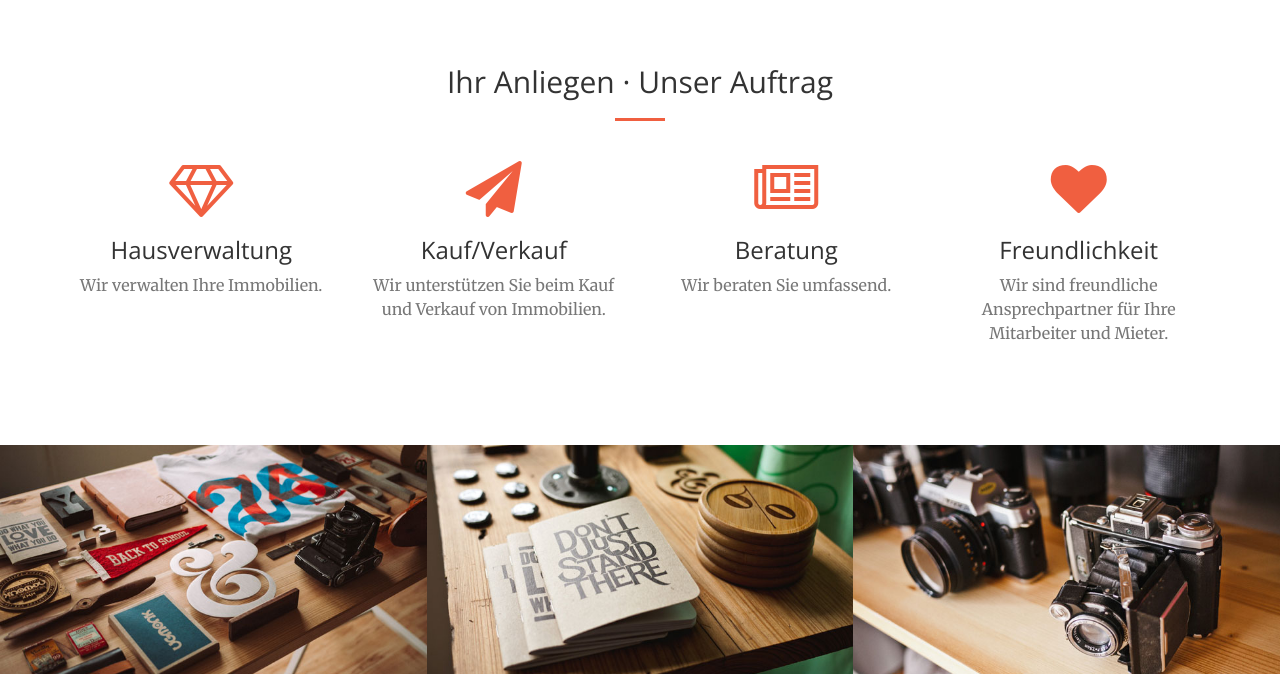
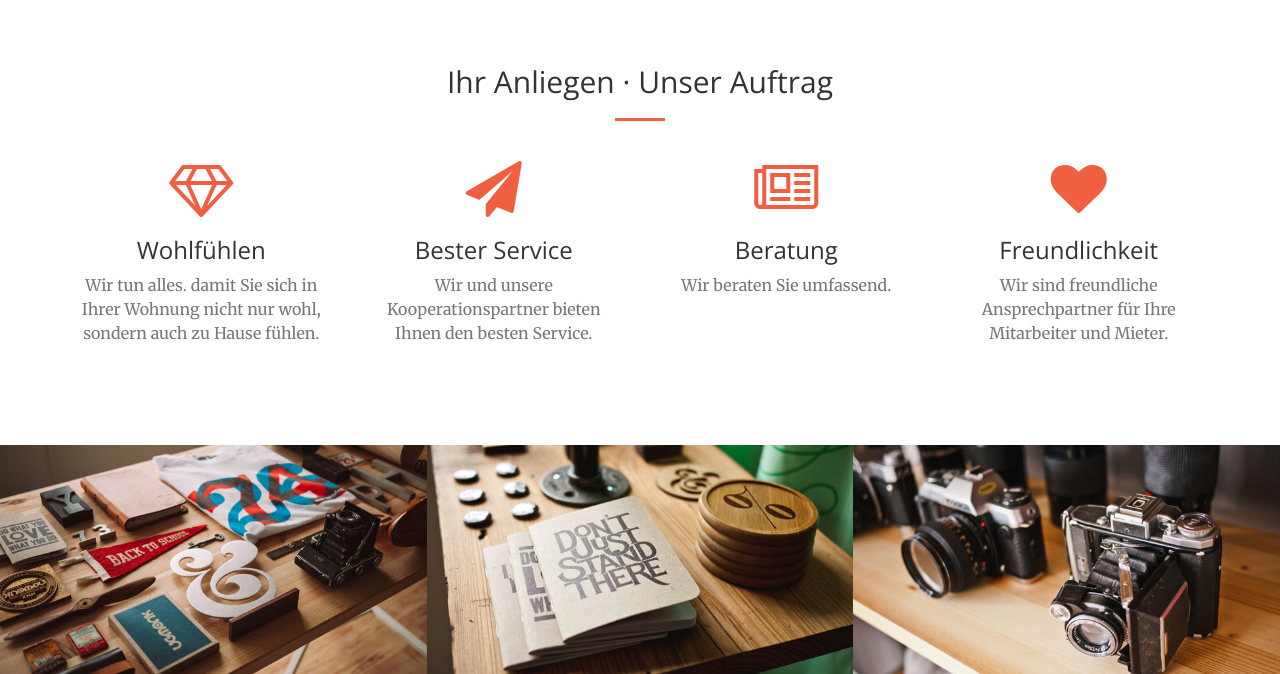
Before and after one commit to normanjaeckel/THHome, a Django app: template THHome/templates/index.html in a window 1280 px wide. Shown: the part 835-1509 px from the top of the page. Run offline with Django 3.2, Linux system fonts and the light colour scheme; the template is opened without the code that fills it, so the values that code supplies are empty; some libraries are stand-ins or nearby versions.

Commit message:
Change 'About' example text.

```diff
--- a/THHome/templates/about.html
+++ b/THHome/templates/about.html
@@ -12,15 +12,15 @@
                 <div class="col-lg-3 col-md-6 text-center">
                     <div class="service-box">
                         <i class="fa fa-4x fa-diamond wow bounceIn text-primary"></i>
-                        <h3>Hausverwaltung</h3>
-                        <p class="text-muted">Wir verwalten Ihre Immobilien.</p>
+                        <h3>Wohlfühlen</h3>
+                        <p class="text-muted">Wir tun alles. damit Sie sich in Ihrer Wohnung nicht nur wohl, sondern auch zu Hause fühlen.</p>
                     </div>
                 </div>
                 <div class="col-lg-3 col-md-6 text-center">
                     <div class="service-box">
                         <i class="fa fa-4x fa-paper-plane wow bounceIn text-primary" data-wow-delay=".1s"></i>
-                        <h3>Kauf/Verkauf</h3>
-                        <p class="text-muted">Wir unterstützen Sie beim Kauf und Verkauf von Immobilien.</p>
+                        <h3>Bester Service</h3>
+                        <p class="text-muted">Wir und unsere Kooperationspartner bieten Ihnen den besten Service.</p>
                     </div>
                 </div>
                 <div class="col-lg-3 col-md-6 text-center">
```
